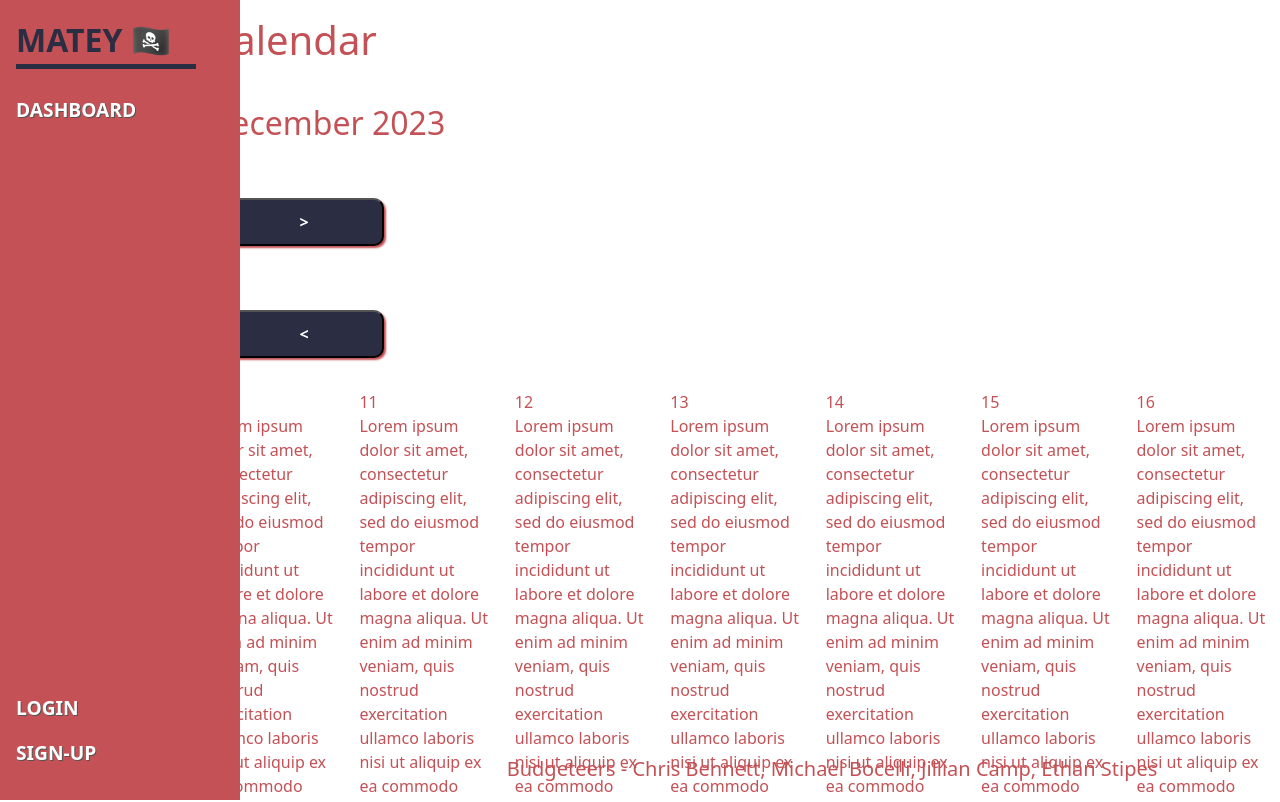
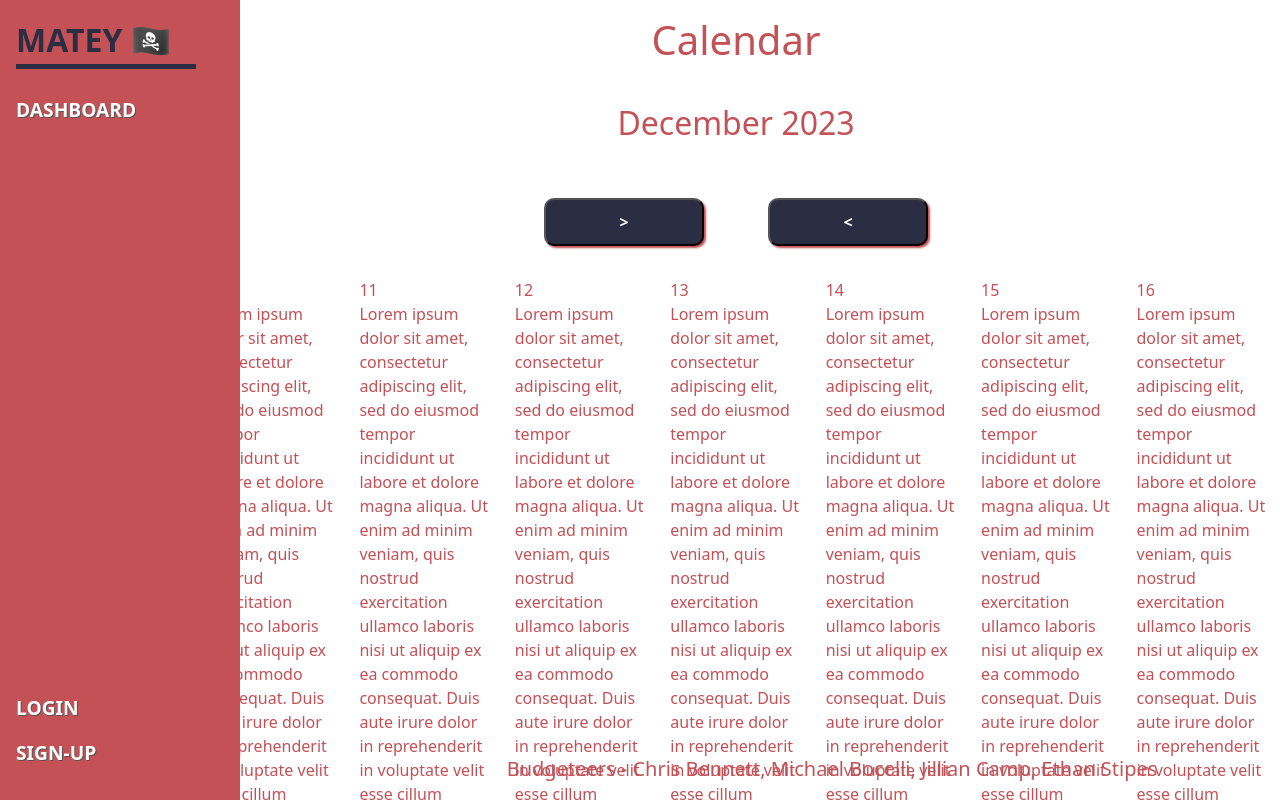
Before and after one commit to m-bocelli/matey, a Next.js app in the folder client/: page /calendar in a window 1280 px wide. Shown: the top 802 px of the page. Built offline with nearby package versions, Linux system fonts and the light colour scheme; no server answers.

Commit message:
Fixed calendar main interface placement

```diff
--- a/client/app/calendar/page.jsx
+++ b/client/app/calendar/page.jsx
@@ -33,12 +33,13 @@ export default function CalendarmUI() {
 
     return (
         <div className={styles.container}>
-            <h1 className={styles.title}> Calendar </h1>
+            <div className={styles.mainStuff}>
+                <h1 className={styles.title}> Calendar </h1>
 
-            <h2 className={styles.title}> {GetCalendarMonthName(date)} {GetCalendarYear()}</h2>
-            <Button onClick={ChangeToNextWeek}>{`>`}</Button>
-            <Button onClick={ChangeToPrevWeek}>{`<`}</Button>
-
+                <h2 className={styles.title}> {GetCalendarMonthName(date)} {GetCalendarYear()}</h2>
+                <Button onClick={ChangeToNextWeek}>{`>`}</Button>
+                <Button onClick={ChangeToPrevWeek}>{`<`}</Button>
+            </div>
             <div className="container">
                 <Row className="align-items-start">
                     <CalendarDays weekDay="Sunday" date={date}> </CalendarDays>
--- a/client/app/calendar/page.module.css
+++ b/client/app/calendar/page.module.css
@@ -144,3 +144,7 @@ background-color: #ec7625;
 color: white;
 border-radius: 50%;
 }
+
+.mainStuff {
+    text-align: center;
+}
```
